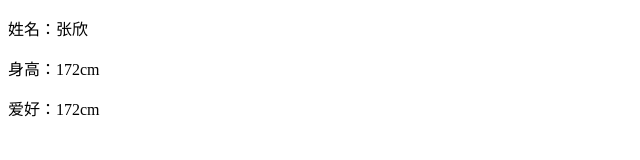
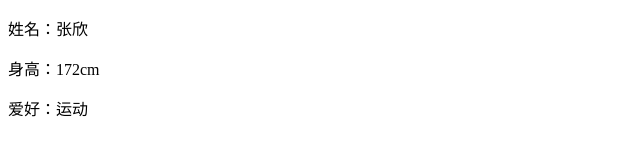
Before and after one commit to sukura/yuyan, a plain HTML site: page index.html in a window 1280 px wide. Shown: the full height of the page, 0-640 px from the left. Drawn offline with Linux system fonts and the light colour scheme.

Commit message:
提交本地

```diff
--- a/index.html
+++ b/index.html
@@ -6,7 +6,7 @@
    <div>
      <p>姓名：<span>张欣</span></p>
      <p>身高：<span>172cm</span></p>
-     <p>爱好：<span>172cm</span></p>
+     <p>爱好：<span>运动</span></p>
    </div>
  </body>
 </head>
```
